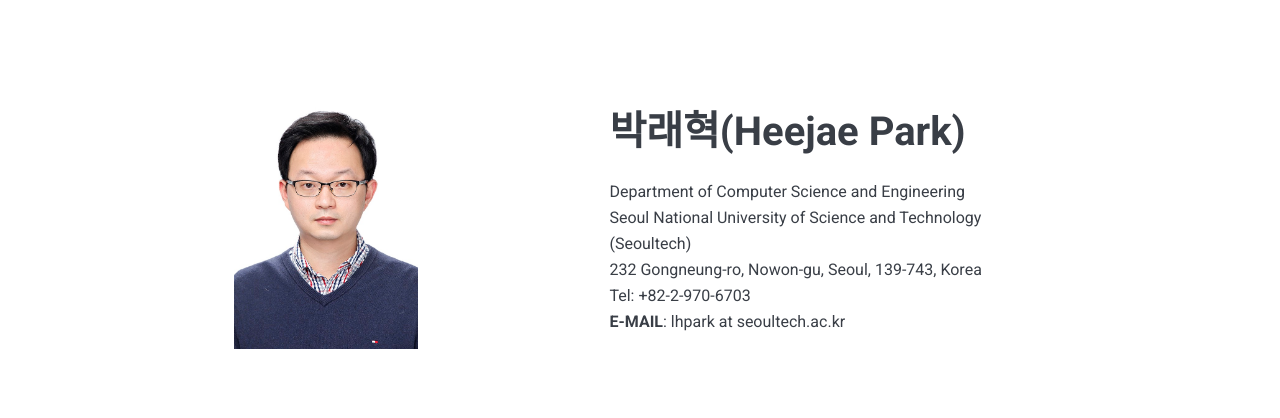
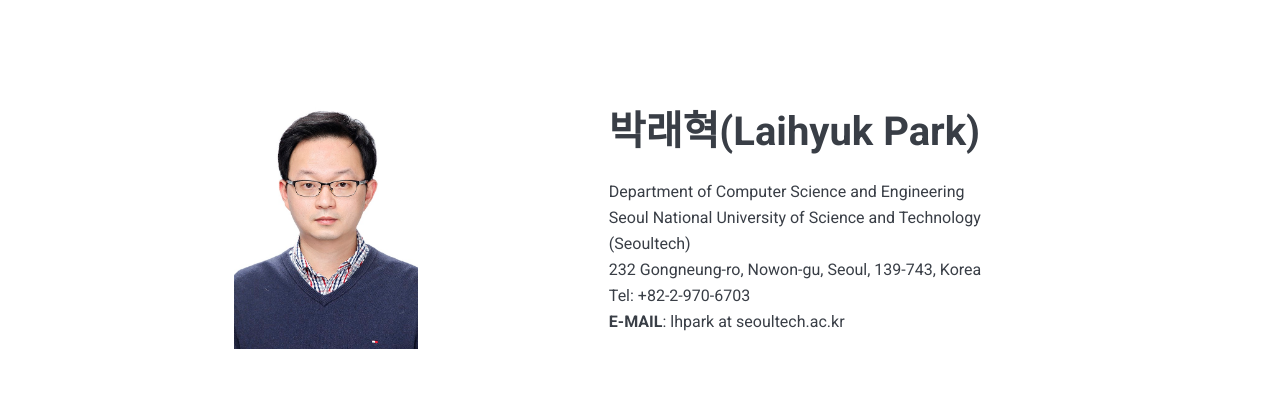
Before and after one commit to icelab-2020/HeeJaeMon123.github.io, a Jekyll site: the page built from _pages/01_members.md, in a window 1280 px wide. Shown: the part 332-750 px from the top of the page. Built offline with Jekyll 4.4.1, drawn with Linux system fonts in a browser that asks for light colours; nearby versions of some CDN libraries.

Commit message:
Update 01_members.md

```diff
--- a/_pages/01_members.md
+++ b/_pages/01_members.md
@@ -10,7 +10,7 @@
 
 | <img width=400/>   |    |
 |:---|:---|
-| ![iot]({{site.baseurl}}/images/lh.jpg){: width="184" height="248"} | <b><span style="font-size:250%">박래혁(Heejae Park)</span></b><br><br> Department of Computer Science and Engineering  <br>  Seoul National University of Science and Technology (Seoultech) <br>  232 Gongneung-ro, Nowon-gu, Seoul, 139-743, Korea <br> Tel: +82-2-970-6703  <br>  **E-MAIL**: lhpark at seoultech.ac.kr |
+| ![iot]({{site.baseurl}}/images/lh.jpg){: width="184" height="248"} | <b><span style="font-size:250%">박래혁(Laihyuk Park)</span></b><br><br> Department of Computer Science and Engineering  <br>  Seoul National University of Science and Technology (Seoultech) <br>  232 Gongneung-ro, Nowon-gu, Seoul, 139-743, Korea <br> Tel: +82-2-970-6703  <br>  **E-MAIL**: lhpark at seoultech.ac.kr |
 
 <hr style="border:2px solid gray">
 
```
